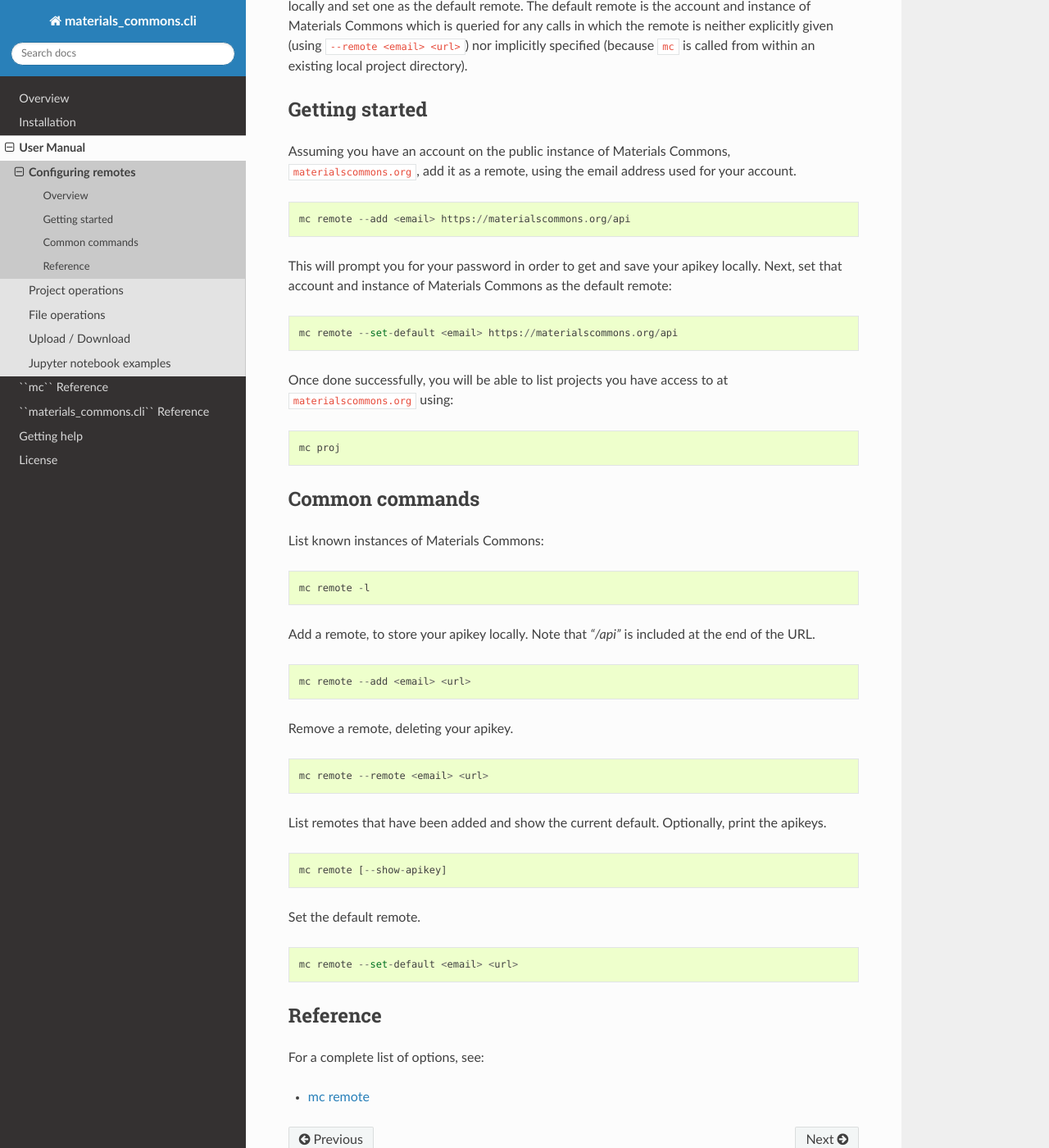
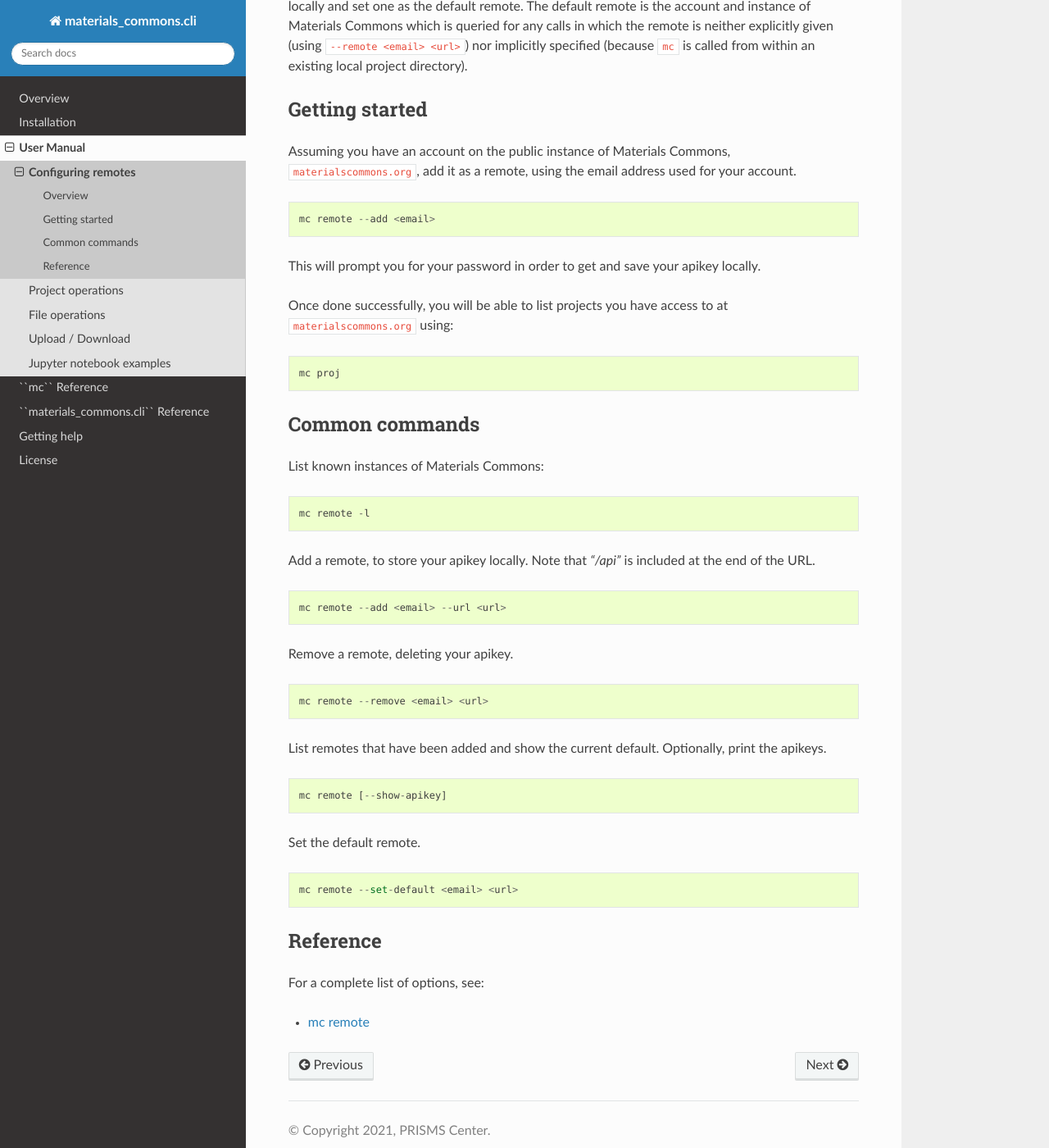
Before and after one commit to materials-commons/mccli, a Sphinx documentation site: the page built from doc/source/manual/remote.rst, in a window 1280 px wide and 1400 px high, scrolled down 929 px. Shown: the whole window at 82% size. Built offline with Sphinx 7.4.7 and the Read the Docs theme 3.1.0, drawn with Linux system fonts in a browser that asks for light colours; the version number could not be read and is left out.

Commit message:
Update remote docs

```diff
--- a/doc/source/manual/remote.rst
+++ b/doc/source/manual/remote.rst
@@ -32,11 +32,9 @@
 
 Assuming you have an account on the public instance of Materials Commons, ``materialscommons.org``, add it as a remote, using the email address used for your account. ::
 
-    mc remote --add <email> https://materialscommons.org/api
+    mc remote --add <email>
 
-This will prompt you for your password in order to get and save your apikey locally. Next, set that account and instance of Materials Commons as the default remote: ::
-
-    mc remote --set-default <email> https://materialscommons.org/api
+This will prompt you for your password in order to get and save your apikey locally.
 
 Once done successfully, you will be able to list projects you have access to at ``materialscommons.org`` using: ::
 
@@ -55,13 +53,13 @@
 
 ::
 
-   	mc remote --add <email> <url>
+   	mc remote --add <email> --url <url>
 
 Remove a remote, deleting your apikey.
 
 ::
 
-   	mc remote --remote <email> <url>
+   	mc remote --remove <email> <url>
 
 List remotes that have been added and show the current default. Optionally, print the apikeys.
 
```
